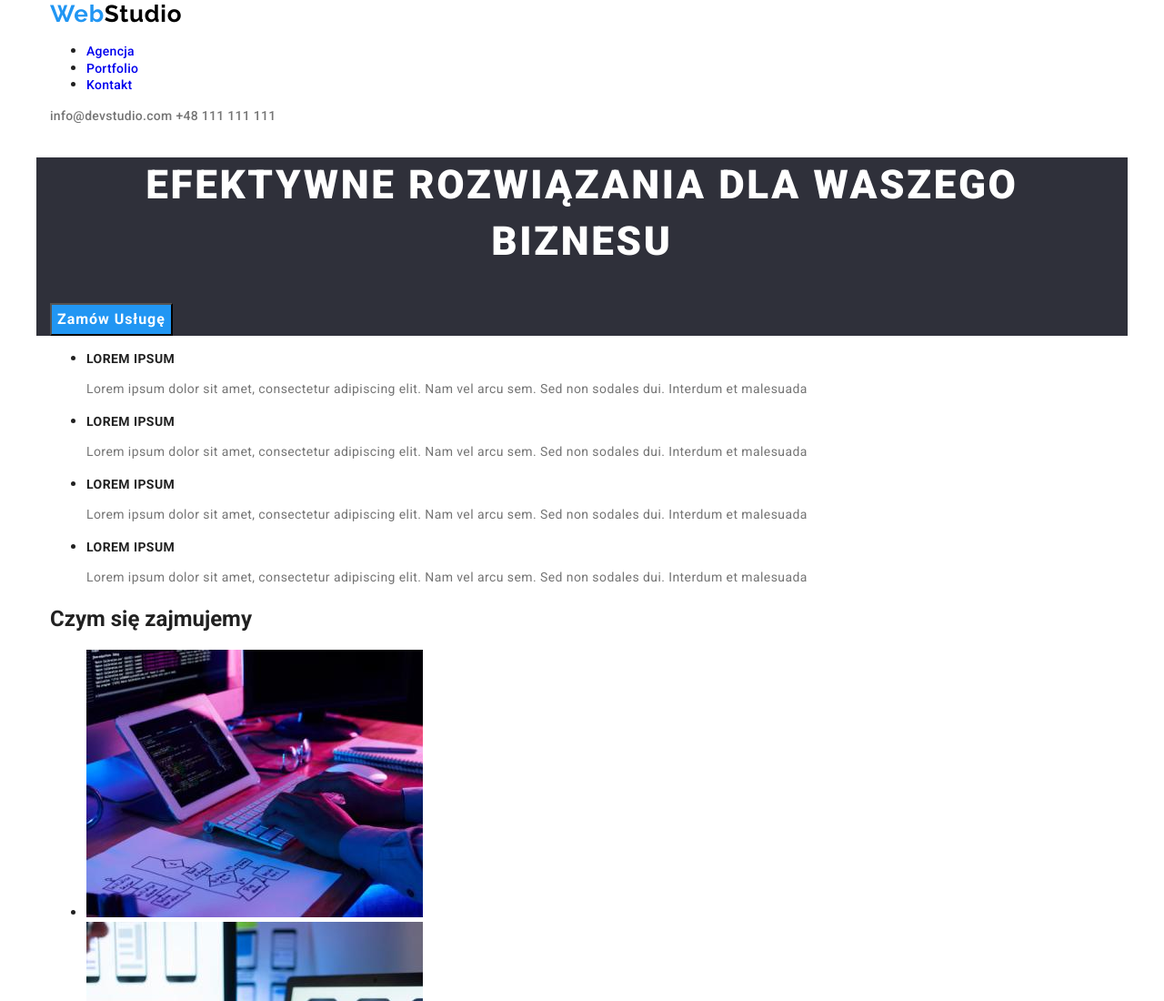
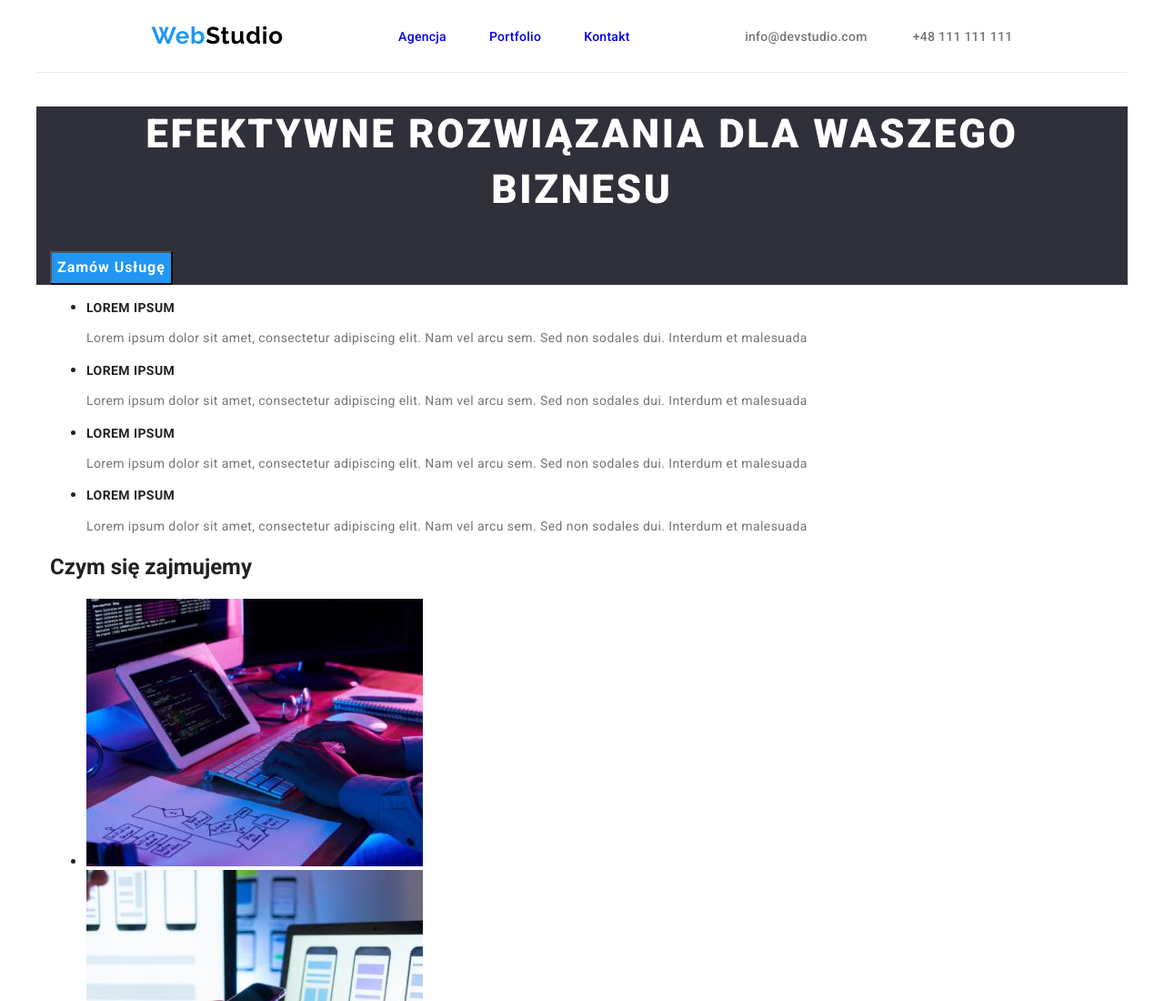
Before and after one commit to rolidabrowski/goit-markup-hw-03, a plain HTML site: page index.html in a window 1280 px wide. Shown: the top 1100 px of the page at 91% size. Drawn offline with nearby package versions, Linux system fonts and the light colour scheme.

Commit message:
update header

```diff
--- a/css/style.css
+++ b/css/style.css
@@ -10,6 +10,19 @@ body {
   padding: 0 15px;
 }
 
+.section {
+  padding-top: 94px;
+  padding-bottom: 94px;
+}
+
+.page-header {
+  border-bottom: 1px solid #ececec;
+  display: flex;
+  align-items: center;
+  justify-content: space-evenly;
+  padding: 24px 0;
+}
+
 .logo {
   text-decoration: none;
   color: #000;
@@ -19,13 +32,27 @@ body {
   font-size: 1.625rem;
   line-height: 1.2;
   letter-spacing: 0.03em;
+  padding: 0;
 }
 
 .highlight {
   color: #2196f3;
 }
 
-.nav-link {
+.menu {
+  list-style: none;
+  display: flex;
+  justify-content: space-between;
+  margin: 0;
+  padding-left: 0;
+}
+
+.menu > .item:not(:last-child) {
+  margin-right: 47px;
+}
+
+.menu .nav-link {
+  display: block;
   text-decoration: none;
   font-weight: 500;
   font-size: 0.875rem;
@@ -38,7 +65,21 @@ body {
   color: #2196f3;
 }
 
-.contact-link {
+.contact {
+  list-style: none;
+  display: flex;
+  justify-content: space-between;
+  margin: 0;
+  padding-left: 0;
+}
+
+.contact > .item:not(:last-child) {
+  margin-right: 50px;
+}
+
+.contact .contact-link {
+  display: block;
+  justify-content: space-between;
   text-decoration: none;
   font-weight: 500;
   font-size: 0.875rem;
--- a/index.html
+++ b/index.html
@@ -21,17 +21,19 @@
     <link href="./css/style.css" rel="stylesheet" />
   </head>
   <body>
-    <header class="container">
+    <header class="container page-header">
       <a class="logo" href="./index.html"><span class="highlight">Web</span>Studio</a>
       <nav>
-        <ul>
-          <li><a class="nav-link" href="#">Agencja</a></li>
-          <li><a class="nav-link" href="./portfolio.html">Portfolio</a></li>
-          <li><a class="nav-link" href="#">Kontakt</a></li>
+        <ul class="menu">
+          <li class="item"><a class="nav-link" href="#">Agencja</a></li>
+          <li class="item"><a class="nav-link" href="./portfolio.html">Portfolio</a></li>
+          <li class="item"><a class="nav-link" href="#">Kontakt</a></li>
         </ul>
       </nav>
-      <a class="contact-link" href="mailto:info@devstudio.com">info@devstudio.com</a>
-      <a class="contact-link" href="tel:+48111111111">+48 111 111 111</a>
+      <ul class="contact">
+        <li class="item"><a class="contact-link" href="mailto:info@devstudio.com">info@devstudio.com</a></li>
+        <li class="item"><a class="contact-link" href="tel:+48111111111">+48 111 111 111</a></li>
+      </ul>
     </header>
     <main>
       <section class="container hero-box">
```
Also changed, not shown: portfolio.html (+4 -2 lines).
